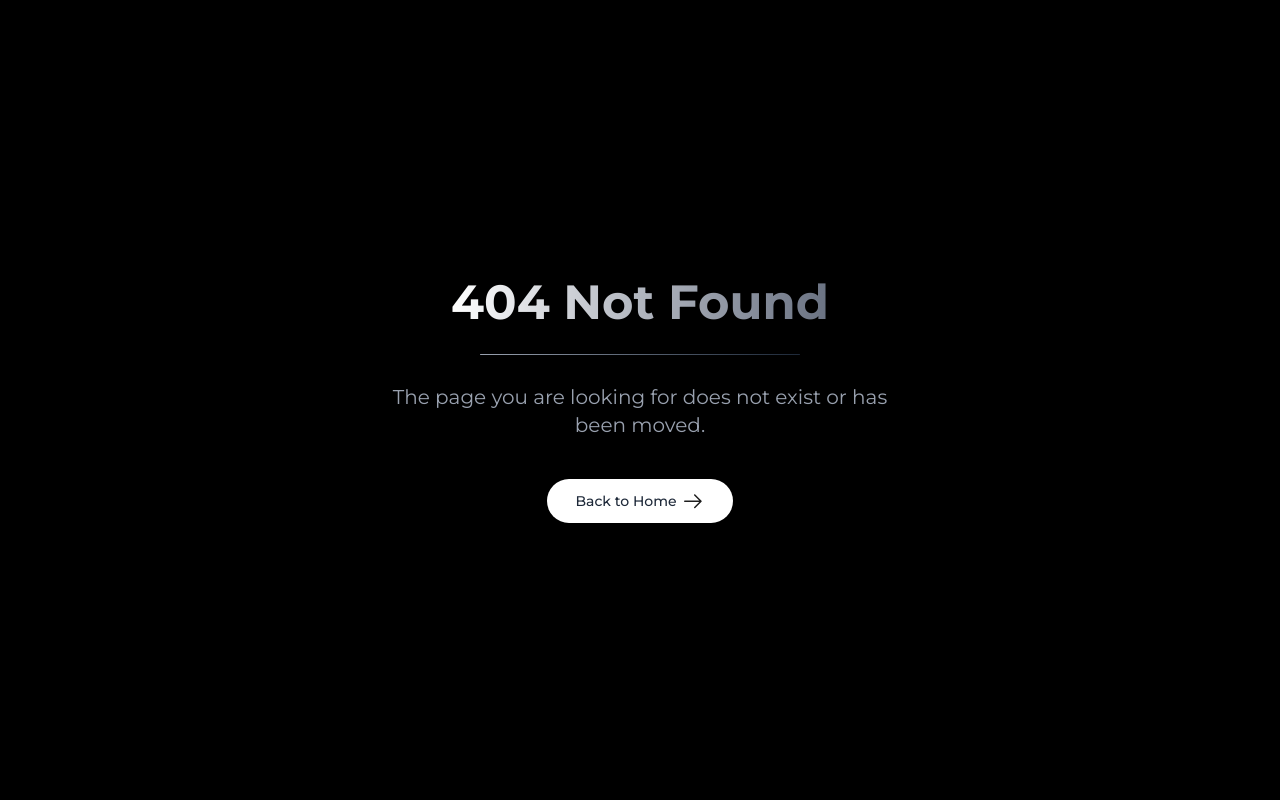
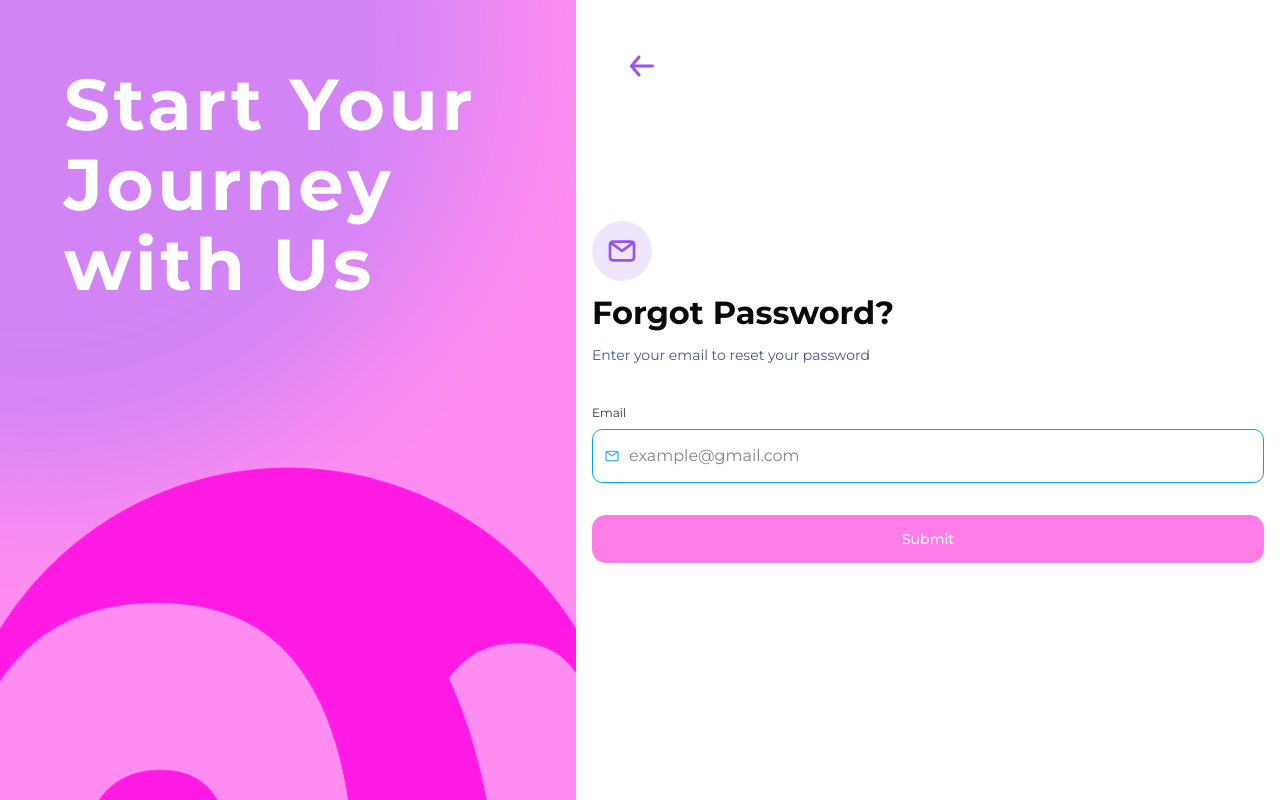
Before and after one commit to raazr62/Vantafy_frontend, a React (Vite) app: page /auth/reset-password in a window 1280 px wide. Before the commit this address had no page. Built offline with nearby package versions, Linux system fonts and the light colour scheme.

Commit message:
add: forgot password page

```diff
--- /dev/null
+++ b/src/components/AuthComponent/ResetPasswordForm.jsx
@@ -0,0 +1,70 @@
+import React from "react";
+import { Link, useNavigate } from "react-router";
+import { EmailIconSVG, GoBackArrowSVG } from "../SVG/AuthLayoutSVG";
+import CommonInputField from "@/shared/AuthShared/CommonInputField";
+import { Button } from "../ui/button";
+import toast from "react-hot-toast";
+
+const ResetPasswordForm = () => {
+  const navigate = useNavigate();
+  const handleResetPassword = (e) => {
+    e.preventDefault();
+    const email = e.target.email.value;
+
+    if (!email) {
+      toast.error("Please enter your email.");
+      return;
+    }
+    // Reset Password Logic
+    else {
+      toast.success(
+        "If an account with that email exists, a password reset link has been sent."
+      );
+      e.target.reset();
+      navigate("/auth/otp-verify");
+    }
+  };
+  return (
+    <div className="flex-[55%] flex flex-col items-center justify-center w-full relative">
+      <Link
+        to="/auth/signin"
+        className="left-12 top-12 absolute text-slate-500 hover:text-red-500"
+      >
+        <GoBackArrowSVG />
+      </Link>
+
+      <div className="max-w-2xl mx-auto w-full">
+        <p className="p-3.5 bg-[#EFE6FD] rounded-full w-fit">
+          <EmailIconSVG className={"text-[#9654F4] w-8 h-8"} />
+        </p>
+        <p className="text-[32px] font-bold mt-2">Forgot Password?</p>
+        <p className="text-sm text-[#425583] mt-2 mb-10">
+          Enter your email to reset your password
+        </p>
+        <form
+          onSubmit={handleResetPassword}
+          className="w-full flex flex-col gap-4 mt-4 "
+        >
+          {/* Email */}
+          <CommonInputField
+            label="Email"
+            type="email"
+            name="email"
+            placeholder="example@gmail.com"
+            icon={EmailIconSVG}
+          />
+
+          <Button
+            type={"submit"}
+            className={"py-6 my-4"}
+            variant={"formSubmit"}
+          >
+            Submit
+          </Button>
+        </form>
+      </div>
+    </div>
+  );
+};
+
+export default ResetPasswordForm;
--- a/src/components/AuthComponent/SignInForm.jsx
+++ b/src/components/AuthComponent/SignInForm.jsx
@@ -8,7 +8,6 @@ import CommonInputField from "@/shared/AuthShared/CommonInputField";
 import { Button } from "../ui/button";
 
 const SignInForm = () => {
-  const [showPassword, setShowPassword] = useState(false);
   const [checked, setChecked] = useState(false);
 
   const handleInputChange = (event) => {
@@ -19,12 +18,6 @@ const SignInForm = () => {
     }
   };
 
-  const handlePasswordVisibility = () => {
-    setShowPassword(!showPassword);
-  };
-
-  const inputClass =
-    "pl-9 py-3.5 rounded-lg w-full border border-sky-500 focus:border-primary outline-none";
   return (
     <div className="flex-[55%] flex flex-col items-center justify-center w-full">
       <Link
@@ -76,7 +69,7 @@ const SignInForm = () => {
             </label>
 
             <Link
-              to={"/auth/forgot-pass"}
+              to={"/auth/reset-password"}
               className="text-sm font-medium text-sky-500 hover:underline"
             >
               Forgot Password
--- a/src/components/SVG/AuthLayoutSVG.jsx
+++ b/src/components/SVG/AuthLayoutSVG.jsx
@@ -4,13 +4,13 @@ export const EmailIconSVG = ({ className }) => {
   return (
     <svg
       xmlns="http://www.w3.org/2000/svg"
-      className={cn("h-4 w-4", className)}
+      className={cn("h-4 w-4 text-[#3AB8FF]", className)}
       viewBox="0 0 16 16"
       fill="none"
     >
       <path
         d="M12.6654 2.6665H3.33203C2.8016 2.6665 2.29289 2.87722 1.91782 3.25229C1.54274 3.62736 1.33203 4.13607 1.33203 4.6665V11.3332C1.33203 11.8636 1.54274 12.3723 1.91782 12.7474C2.29289 13.1225 2.8016 13.3332 3.33203 13.3332H12.6654C13.1958 13.3332 13.7045 13.1225 14.0796 12.7474C14.4547 12.3723 14.6654 11.8636 14.6654 11.3332V4.6665C14.6654 4.13607 14.4547 3.62736 14.0796 3.25229C13.7045 2.87722 13.1958 2.6665 12.6654 2.6665V2.6665ZM12.2187 3.99984L7.9987 7.1665L3.7787 3.99984H12.2187ZM12.6654 11.9998H3.33203C3.15522 11.9998 2.98565 11.9296 2.86063 11.8046C2.7356 11.6796 2.66536 11.51 2.66536 11.3332V4.83317L7.5987 8.53317C7.71409 8.61972 7.85445 8.6665 7.9987 8.6665C8.14294 8.6665 8.2833 8.61972 8.3987 8.53317L13.332 4.83317V11.3332C13.332 11.51 13.2618 11.6796 13.1368 11.8046C13.0117 11.9296 12.8422 11.9998 12.6654 11.9998Z"
-        fill="#3AB8FF"
+        fill="currentColor"
       />
     </svg>
   );
@@ -94,3 +94,19 @@ export const GoogleAuthSVG = ({ className }) => {
     </svg>
   );
 };
+
+export const GoBackArrowSVG = ({ className }) => {
+  return (
+    <svg
+      xmlns="http://www.w3.org/2000/svg"
+      className={cn("h-9 w-9", className)}
+      viewBox="0 0 36 36"
+      fill="none"
+    >
+      <path
+        d="M28.5 16.4999H10.71L16.155 9.95992C16.4096 9.6536 16.5321 9.25868 16.4955 8.86204C16.459 8.4654 16.2663 8.09953 15.96 7.84493C15.6537 7.59032 15.2588 7.46782 14.8621 7.50439C14.4655 7.54096 14.0996 7.7336 13.845 8.03993L6.345 17.0399C6.29454 17.1115 6.24942 17.1867 6.21 17.2649C6.21 17.3399 6.21 17.3849 6.105 17.4599C6.03701 17.6319 6.00141 17.815 6 17.9999C6.00141 18.1849 6.03701 18.3679 6.105 18.5399C6.105 18.6149 6.105 18.6599 6.21 18.7349C6.24942 18.8131 6.29454 18.8883 6.345 18.9599L13.845 27.9599C13.986 28.1292 14.1626 28.2654 14.3623 28.3588C14.5619 28.4521 14.7796 28.5003 15 28.4999C15.3505 28.5006 15.6901 28.3785 15.96 28.1549C16.1119 28.029 16.2374 27.8743 16.3295 27.6998C16.4215 27.5253 16.4782 27.3343 16.4963 27.1379C16.5144 26.9414 16.4936 26.7433 16.435 26.5549C16.3765 26.3665 16.2813 26.1915 16.155 26.0399L10.71 19.4999H28.5C28.8978 19.4999 29.2794 19.3419 29.5607 19.0606C29.842 18.7793 30 18.3977 30 17.9999C30 17.6021 29.842 17.2206 29.5607 16.9393C29.2794 16.658 28.8978 16.4999 28.5 16.4999Z"
+        fill="#9654F4"
+      />
+    </svg>
+  );
+};
--- /dev/null
+++ b/src/pages/AuthPages/ResetPassword.jsx
@@ -0,0 +1,14 @@
+import React from "react";
+import StartarBanner from "@/shared/AuthShared/StartarBanner";
+import ResetPasswordForm from "@/components/AuthComponent/ResetPasswordForm";
+
+const ResetPassword = () => {
+  return (
+    <div className="h-screen flex">
+      <StartarBanner />
+      <ResetPasswordForm />
+    </div>
+  );
+};
+
+export default ResetPassword;
--- a/src/router/AuthRoutes.jsx
+++ b/src/router/AuthRoutes.jsx
@@ -2,6 +2,7 @@ import { lazy } from "react";
 import { Navigate } from "react-router";
 
 const SignIn = lazy(() => import("@/pages/AuthPages/SignIn"));
+const ResetPassword = lazy(() => import("@/pages/AuthPages/ResetPassword"));
 const NotFound = lazy(() => import("@/pages/NotFound/NotFound"));
 
 export const authRoutes = [
@@ -14,6 +15,10 @@ export const authRoutes = [
     element: <SignIn />,
   },
   {
+    path: "reset-password",
+    element: <ResetPassword />,
+  },
+  {
     path: "*",
     element: <NotFound />,
   },
--- a/src/shared/AuthShared/CommonInputField.jsx
+++ b/src/shared/AuthShared/CommonInputField.jsx
@@ -40,9 +40,7 @@ const CommonInputField = ({
         />
 
         {/* Left Icon */}
-        {Icon && (
-          <Icon className="absolute left-3 top-1/2 -translate-y-1/2 text-gray-500" />
-        )}
+        {Icon && <Icon className="absolute left-3 top-1/2 -translate-y-1/2" />}
 
         {/* Password Toggle */}
         {isPassword && (
```
